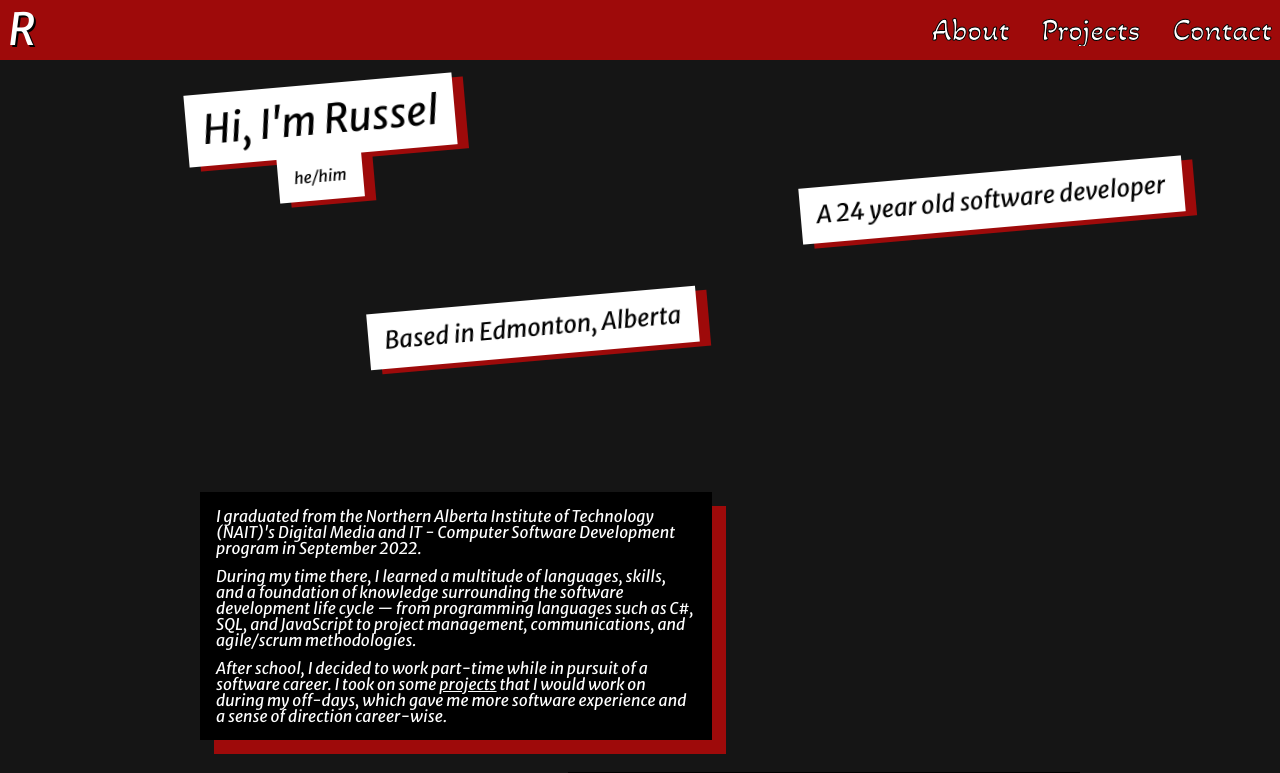
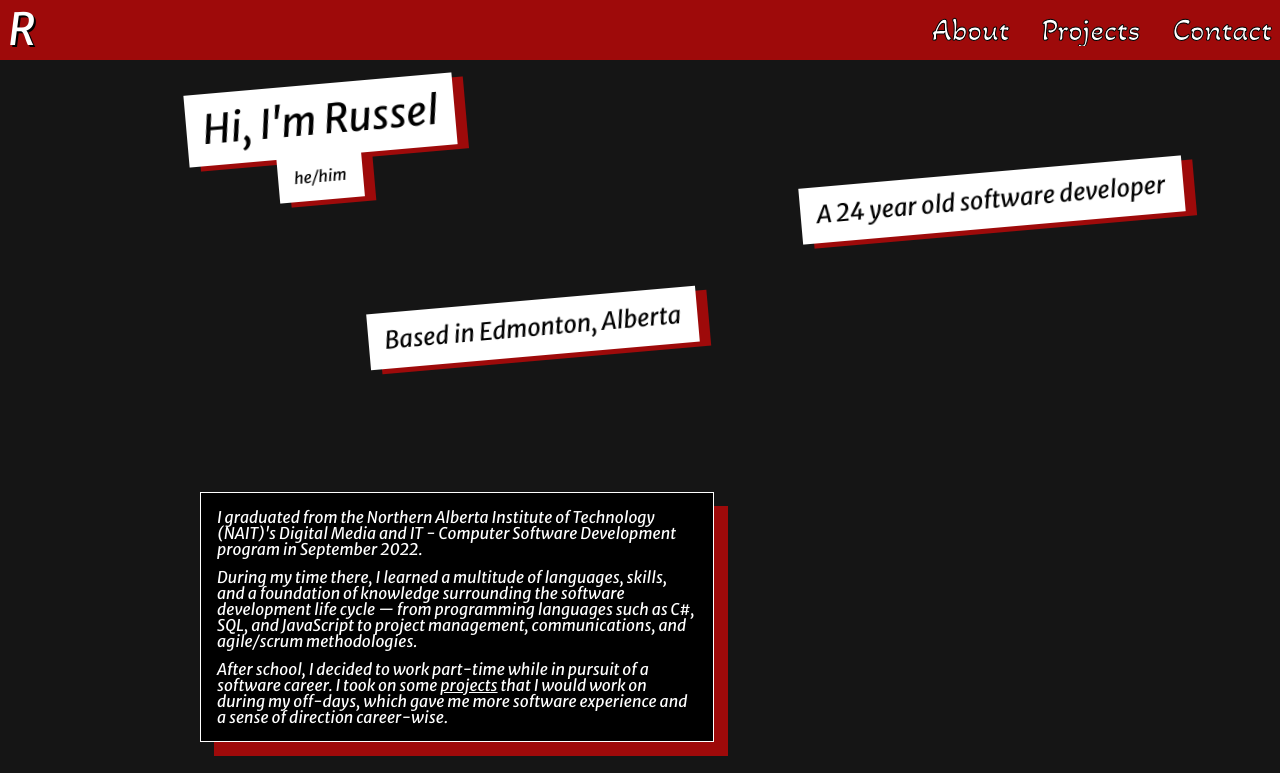
Before and after one commit to ruddelbenito/ruddelca, a Next.js app: page /about in a window 1280 px wide. Shown: the top 773 px of the page. Built offline with nearby package versions, Linux system fonts and the light colour scheme.

Commit message:
Add styling to info textboxes

```diff
--- a/src/styles/about.module.scss
+++ b/src/styles/about.module.scss
@@ -42,10 +42,11 @@
 
 .textblock {
     margin: 1.5rem auto;
+    padding: 1rem;
     width: 75%;
     max-width: 15rem;
     background-color: variables.$black;
-    padding: 1rem;
+    border: 1px solid variables.$white;
     font-family: Merriweather-Italic;
     color: variables.$white;
     filter: drop-shadow(14px 14px 0 variables.$red-dark);
```
